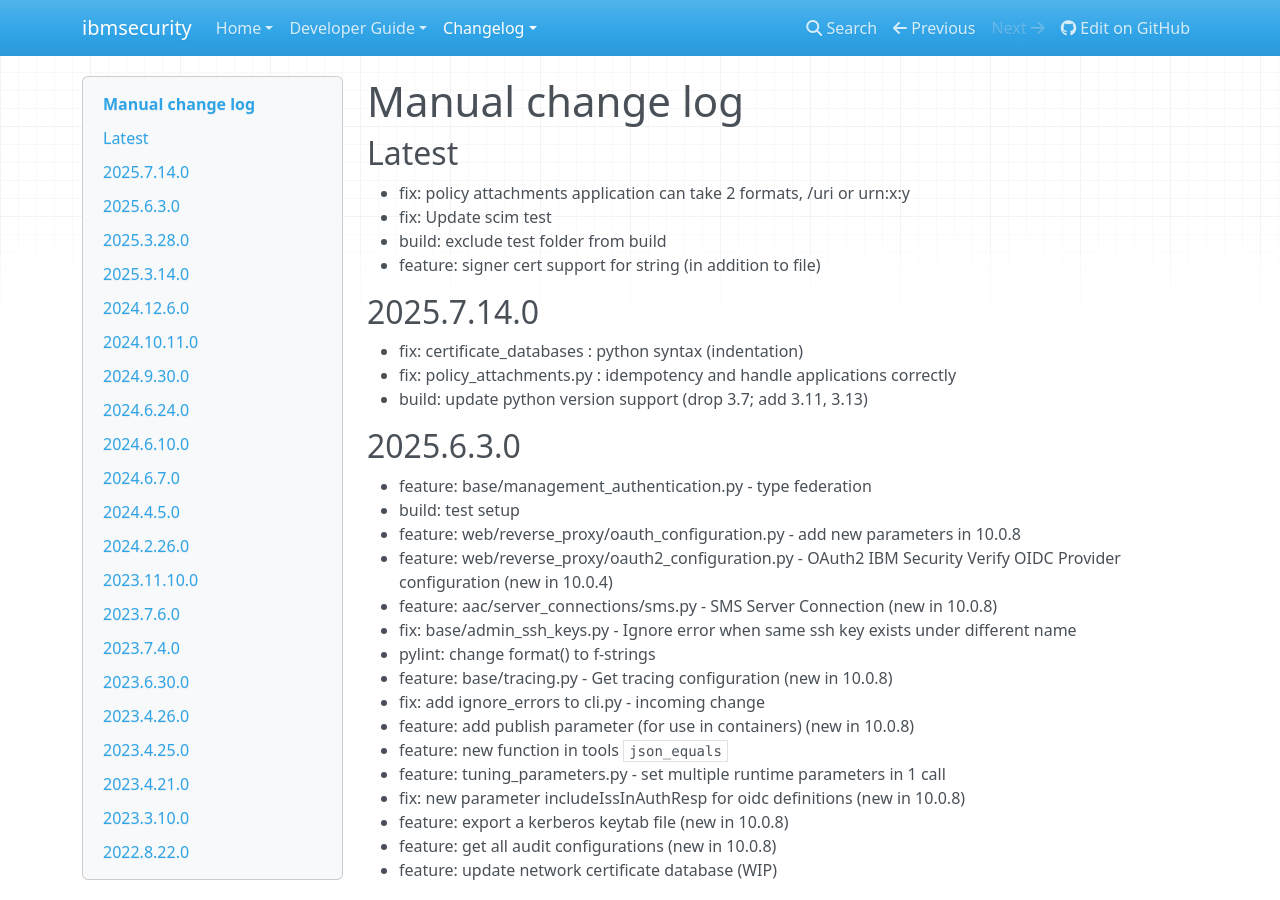
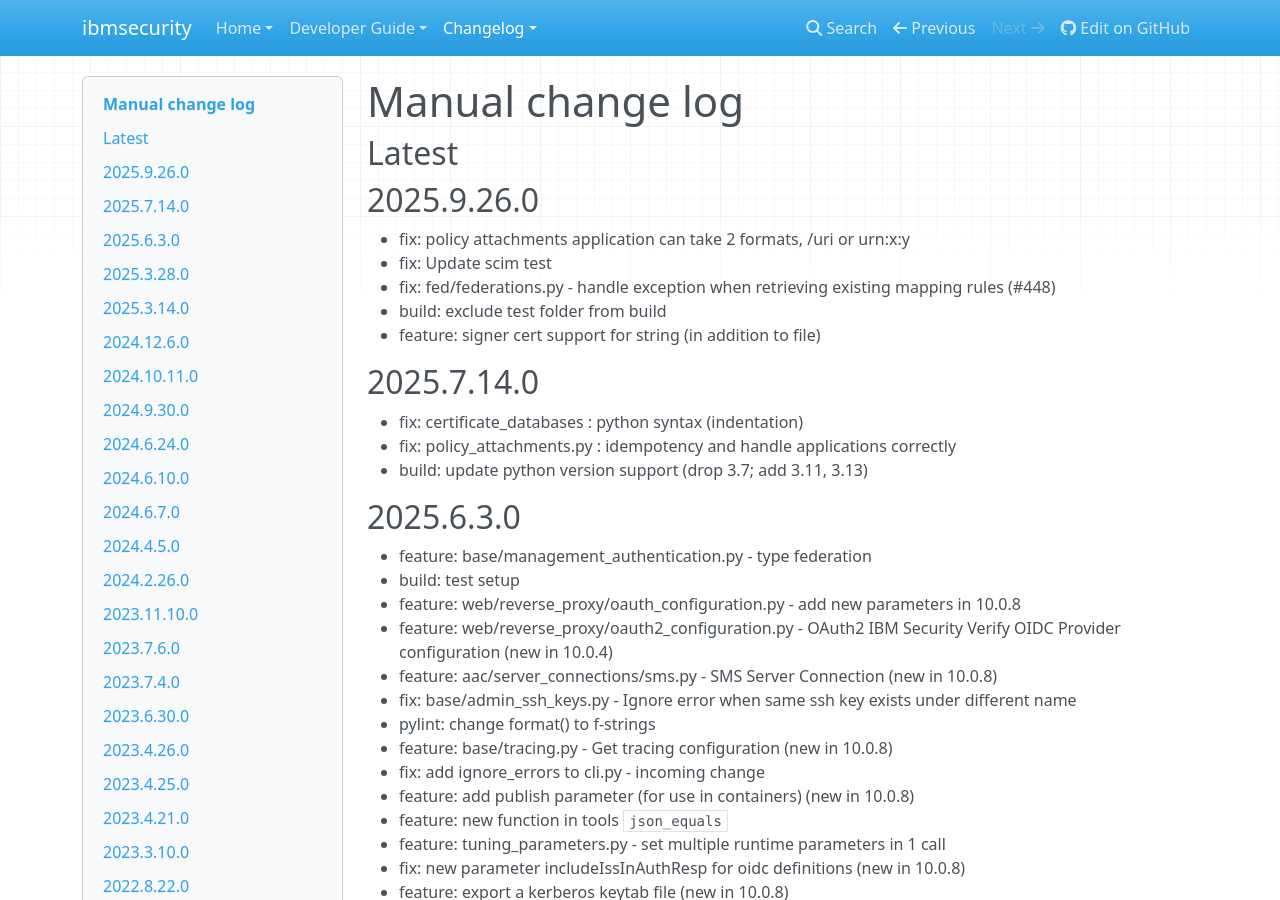
Before and after one commit to IBM-Security/ibmsecurity, an MkDocs documentation site: the page built from docs/changelog.md, in a window 1280 px wide and 900 px high. Built offline with MkDocs 1.6.1, drawn with Linux system fonts in a browser that asks for light colours; nearby versions of some CDN libraries.

Commit message:
documentation: update changelog

```diff
--- a/docs/changelog.md
+++ b/docs/changelog.md
@@ -2,8 +2,11 @@
 
 ## Latest
 
+## 2025.9.26.0
+
 - fix: policy attachments application can take 2 formats, /uri or urn:x:y
 - fix: Update scim test
+- fix: fed/federations.py - handle exception when retrieving existing mapping rules (#448)
 - build: exclude test folder from build
 - feature: signer cert support for string (in addition to file)
 
```
